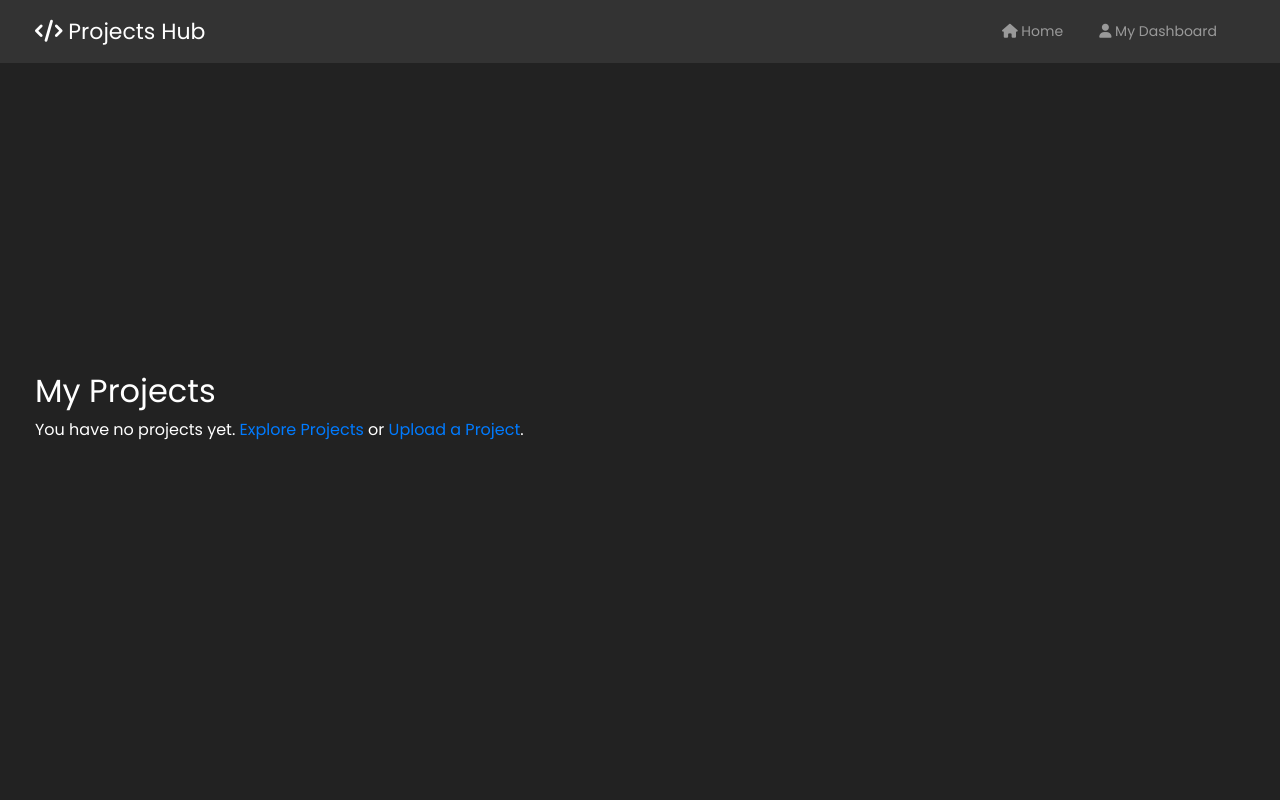
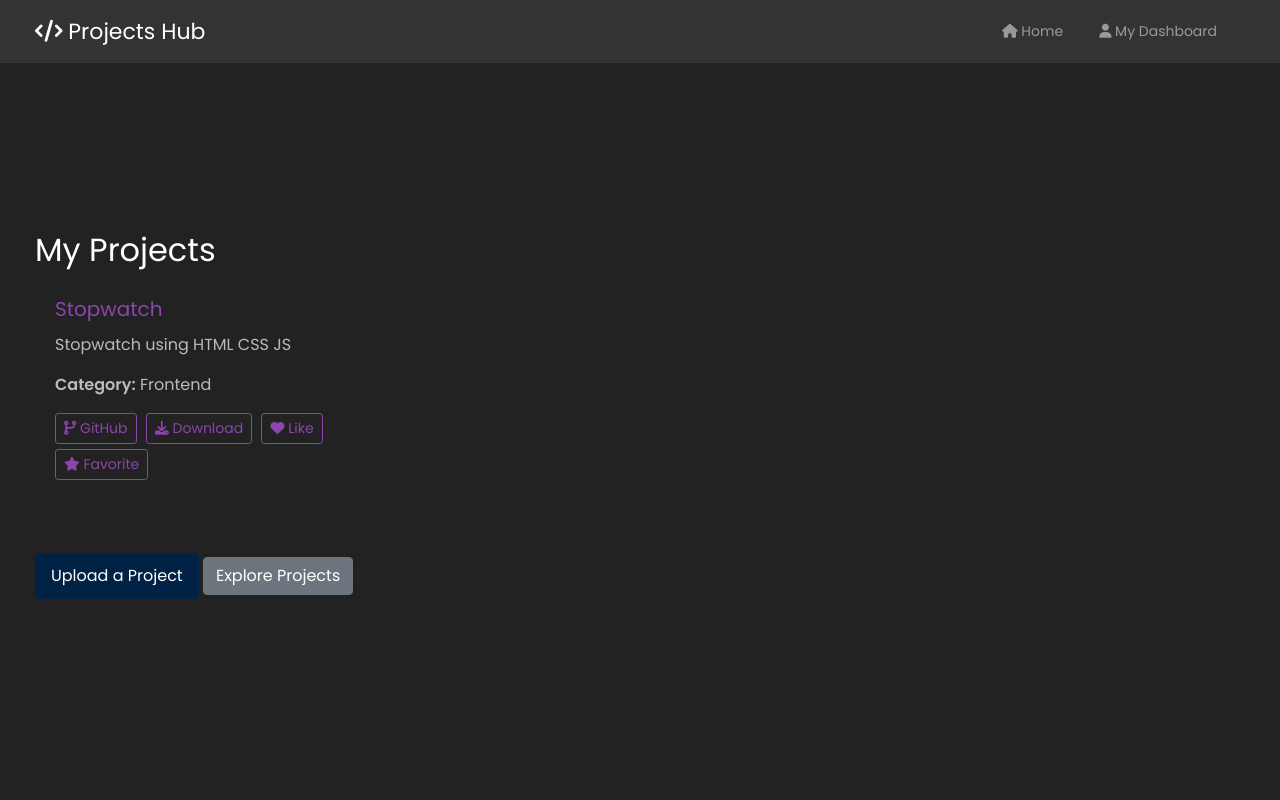
Before and after one commit to prathameshvattamwar/ProjectsHub, a Flask app: page /dashboard in a window 1280 px wide, after a click on "My Projects". Run offline with Flask 3, Linux system fonts and the light colour scheme; a user stored in the database is signed in; some libraries are stand-ins or nearby versions.

Commit message:
night last updated code

```diff
--- a/backend/app.py
+++ b/backend/app.py
@@ -1,14 +1,20 @@
 import os
-from flask import Flask, render_template, request, redirect, url_for, session, jsonify
-from models import db, User, Project  # Import the db, User, and Project models
+from flask import Flask, render_template, request, redirect, url_for, session, jsonify, flash
+from models import db, User, Project
 import bcrypt
+from flask import send_from_directory
 
 app = Flask(__name__)
 app.config['SECRET_KEY'] = 'your_secret_key'
-app.config['SQLALCHEMY_DATABASE_URI'] = 'sqlite:///C:/Users/ADMIN/Documents/Prathamesh/Python/ProjectsHub/backend/instance/users.db'
+app.config['SQLALCHEMY_DATABASE_URI'] = 'sqlite:///' + os.path.join(os.path.abspath(os.path.dirname(__file__)), 'instance', 'users.db')
+app.config['UPLOAD_FOLDER'] = os.path.join(app.root_path, 'uploads')
 
 # Initialize SQLAlchemy with the app
 db.init_app(app)
+
+# Ensure the uploads folder exists
+if not os.path.exists(app.config['UPLOAD_FOLDER']):
+    os.makedirs(app.config['UPLOAD_FOLDER'])
 
 # Home route
 @app.route('/')
@@ -87,22 +93,46 @@
     if 'user_id' not in session:
         return redirect(url_for('home'))
 
-    data = request.json
+    data = request.form
     user_id = session['user_id']
+
+    # Handle file upload
+    file = request.files.get('project_file')
+    github_link = data.get('github_link')
+    project_file_path = None
+
+    if file:
+        file_name = f"{user_id}_{file.filename}"
+        project_file_path = os.path.join(UPLOAD_FOLDER, file_name)
+        file.save(project_file_path)
+
     new_project = Project(
         title=data['title'],
         description=data['description'],
         category=data['category'],
+        github_link=github_link if github_link else None,
+        file_path=project_file_path if project_file_path else None,
         user_id=user_id
     )
     try:
         db.session.add(new_project)
         db.session.commit()
-        return jsonify({"success": True})
+        return jsonify({"success": True, "message": "Project uploaded successfully!"})
     except Exception as e:
         db.session.rollback()
         print(f"Error during project upload: {str(e)}")
-        return jsonify({"success": False})
+        return jsonify({"success": False, "message": "There was an error uploading the project."})
+
+from flask import send_from_directory
+
+@app.route('/download_project/<int:project_id>')
+def download_project(project_id):
+    project = Project.query.get_or_404(project_id)
+    if project.file_path:
+        return send_from_directory(directory=app.config['UPLOAD_FOLDER'], path=os.path.basename(project.file_path), as_attachment=True)
+    else:
+        flash("No file associated with this project.", "warning")
+        return redirect(url_for('my_dashboard'))
 
 # Initialize the database and add a test user
 if __name__ == "__main__":
--- a/backend/init_db.py
+++ b/backend/init_db.py
@@ -1,9 +1,9 @@
+import os
 from app import app, db
-import os
 
 # Ensure the instance folder exists
-if not os.path.exists(app.instance_path):
-    os.makedirs(app.instance_path)
+if not os.path.exists('C:/Users/ADMIN/Documents/Prathamesh/Python/ProjectsHub/backend/instance/'):
+    os.makedirs('C:/Users/ADMIN/Documents/Prathamesh/Python/ProjectsHub/backend/instance/')
 
 # Initialize the database
 with app.app_context():
--- a/backend/models.py
+++ b/backend/models.py
@@ -16,8 +16,12 @@
     id = db.Column(db.Integer, primary_key=True)
     title = db.Column(db.String(150), nullable=False)
     description = db.Column(db.Text, nullable=False)
-    category = db.Column(db.String(100), nullable=False)  # e.g., Frontend, Backend, etc.
+    category = db.Column(db.String(100), nullable=False)
+    github_link = db.Column(db.String(255), nullable=True)
+    file_path = db.Column(db.String(255), nullable=True)
     user_id = db.Column(db.Integer, db.ForeignKey('user.id'), nullable=False)
+    likes = db.Column(db.Integer, default=0)
+    favorites = db.Column(db.Integer, default=0)
 
     def __repr__(self):
         return f'<Project {self.title}>'
--- a/backend/static/css/styles.css
+++ b/backend/static/css/styles.css
@@ -152,7 +152,7 @@
 .btn-primary {
     background-color: #002244;
     border-color: #002244;
-    padding: 10px 0;
+    padding: 10px 15px;
     font-size: 16px;
 }
 
@@ -176,7 +176,6 @@
     font-size: 14px;
     display: none;
 }
-
 
 /* Responsive Adjustments */
 @media (max-width: 768px) {
@@ -222,7 +221,6 @@
     transition: 0.3s;
     display: flex;
     flex-direction: column;
-    /* padding-top: 20px; */
 }
 
 .sidebar .sidebar-header {
@@ -259,7 +257,6 @@
 
 .sidebar .sidebar-footer {
     margin-top: auto;
-    /* padding-bottom: 20px; */
     text-align: center;
 }
 
@@ -304,3 +301,31 @@
     left: 10px;
     z-index: 1001;
 }
+
+.card {
+    background-color: #222;
+    border: none;
+}
+
+.card-title {
+    color: #8e44ad;
+}
+
+.card-text {
+    color: #bbbbbb;
+}
+
+.card-body .btn {
+    margin-right: 5px;
+    margin-bottom: 5px;
+}
+
+.btn-outline-dark {
+    color: #8e44ad;
+    border-color: #8e44ad;
+}
+
+.btn-outline-dark:hover {
+    background-color: #8e44ad;
+    color: #fff;
+}
--- a/backend/static/js/dashboard.js
+++ b/backend/static/js/dashboard.js
@@ -54,4 +54,22 @@
             section.style.display = section.id === 'home-content' ? 'block' : 'none';
         });
     });
+
+    // Handle "Upload a Project" link click
+    document.getElementById("uploadProjectLink").addEventListener("click", function(e) {
+        e.preventDefault();
+        // Show the upload project section
+        document.getElementById('upload-project-content').style.display = 'block';
+        document.getElementById('my-projects-content').style.display = 'none';
+    });
+
+    // Handle "Explore Projects" link click
+    document.getElementById("exploreProjectsLink").addEventListener("click", function(e) {
+        e.preventDefault();
+        // You can redirect to the public dashboard or another section
+        window.location.href = "/dashboard#public-dashboard-content";
+    });
+
+    // Default view when loading the dashboard
+    document.getElementById('home-content').style.display = 'block';
 });
--- a/backend/templates/dashboard.html
+++ b/backend/templates/dashboard.html
@@ -78,15 +78,64 @@
                     <p>This is your dashboard where you can manage your projects and account.</p>
                 </div>
 
-                <!-- Hidden content sections -->
-                <div id="profile-content" class="container text-center content-section" style="display:none;">
-                    <h2>Your Profile</h2>
-                    <p>Profile management content goes here.</p>
+                <!-- My Projects Section -->
+                <div id="my-projects-content" class="container content-section" style="display:none;">
+                    <h2>My Projects</h2>
+                    {% if projects %}
+                        <div class="row">
+                            {% for project in projects %}
+                                <div class="col-md-4">
+                                    <div class="card mb-4">
+                                        <div class="card-body">
+                                            <h5 class="card-title">{{ project.title }}</h5>
+                                            <p class="card-text">{{ project.description }}</p>
+                                            <p class="card-text"><strong>Category:</strong> {{ project.category }}</p>
+                                            <a href="{{ project.github_link }}" class="btn btn-outline-dark btn-sm" target="_blank"><i class="fas fa-code-branch"></i> GitHub</a>
+                                            {% if project.file_path %}
+                                            <a href="{{ url_for('download_project', project_id=project.id) }}" class="btn btn-outline-dark btn-sm"><i class="fas fa-download"></i> Download</a>
+                                            {% endif %}
+                                            <a href="#" class="btn btn-outline-dark btn-sm"><i class="fas fa-heart"></i> Like</a>
+                                            <a href="#" class="btn btn-outline-dark btn-sm"><i class="fas fa-star"></i> Favorite</a>
+                                        </div>
+                                    </div>
+                                </div>
+                            {% endfor %}
+                        </div>
+                    {% else %}
+                        <p>You have no projects yet.</p>
+                    {% endif %}
+                    <div class="mt-4">
+                        <a href="#" id="uploadProjectLink" class="btn btn-primary">Upload a Project</a>
+                        <a href="#" id="exploreProjectsLink" class="btn btn-secondary">Explore Projects</a>
+                    </div>
                 </div>
 
-                <div id="my-projects-content" class="container content-section" style="display:none;">
-                    <h2>My Projects</h2>
-                    <p>You have no projects yet. <a href="#">Explore Projects</a> or <a href="#">Upload a Project</a>.</p>
+                <!-- Upload Project Form -->
+                <div id="upload-project-content" class="container content-section" style="display:none;">
+                    <h2>Upload a New Project</h2>
+                    <form action="{{ url_for('upload_project') }}" method="POST" enctype="multipart/form-data">
+                        <div class="form-group">
+                            <label for="title">Project Title</label>
+                            <input type="text" class="form-control" name="title" required>
+                        </div>
+                        <div class="form-group">
+                            <label for="description">Project Description</label>
+                            <textarea class="form-control" name="description" rows="3" required></textarea>
+                        </div>
+                        <div class="form-group">
+                            <label for="category">Category</label>
+                            <input type="text" class="form-control" name="category" required>
+                        </div>
+                        <div class="form-group">
+                            <label for="github_link">GitHub Link (optional)</label>
+                            <input type="text" class="form-control" name="github_link">
+                        </div>
+                        <div class="form-group">
+                            <label for="project_file">Upload Project (ZIP file, optional)</label>
+                            <input type="file" class="form-control" name="project_file">
+                        </div>
+                        <button type="submit" class="btn btn-primary">Upload Project</button>
+                    </form>
                 </div>
 
                 <!-- Add other content sections similarly -->
```
Also changed, not shown: backend/forms.py (+9 -1 lines), backend/instance/users.db, 1 other file.
